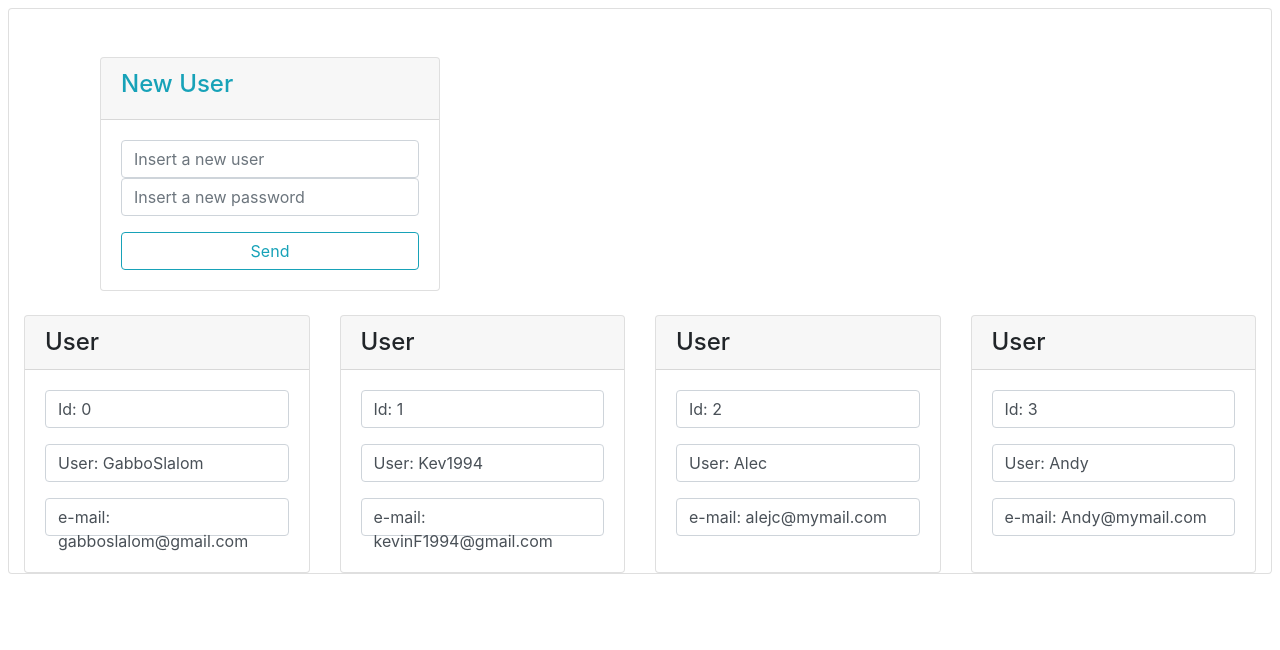
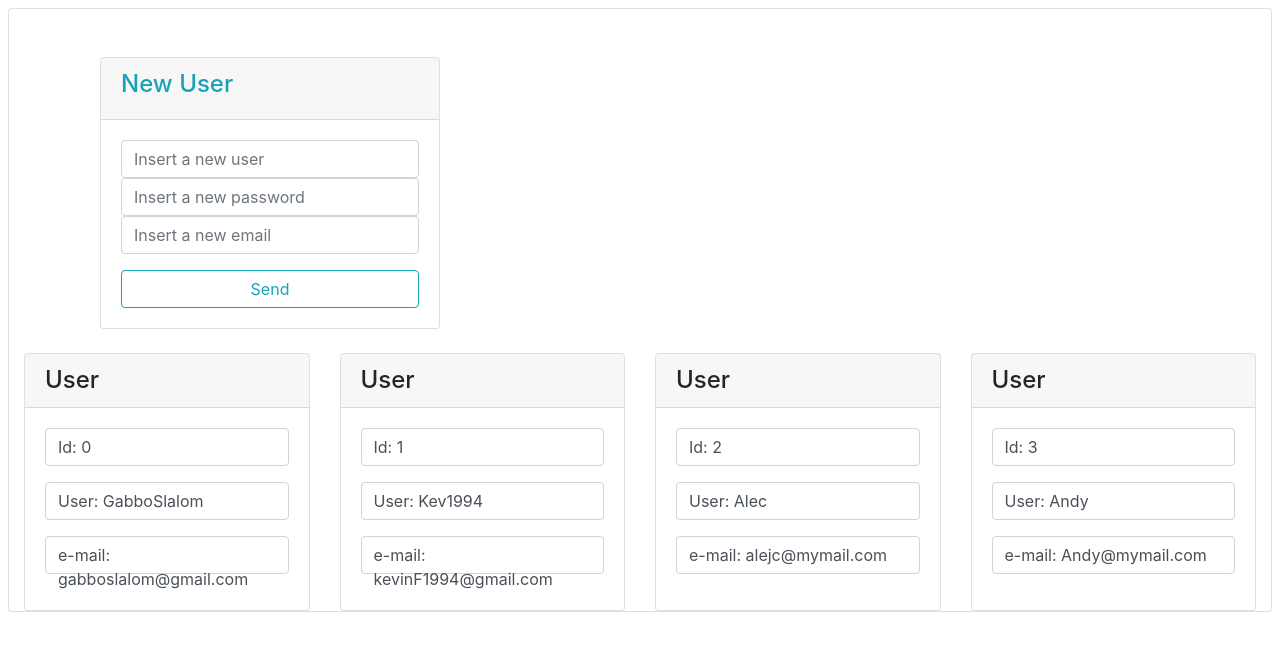
Before and after one commit to gabberger/ABM-Usuarios, a React (Create React App) app: page / in a window 1280 px wide. Shown: the top 650 px of the page. Built offline with nearby package versions, Linux system fonts and the light colour scheme.

Commit message:
agrego newuser desde form

```diff
--- a/src/App.js
+++ b/src/App.js
@@ -5,16 +5,34 @@ import User from './components/Users';
 import 'bootstrap/dist/css/bootstrap.css';
 import UsersJson from './Samples/Users.json';
 
+
+
+
+
 class App extends React.Component{
 
   state = {
     users: UsersJson
+  };
+
+  addUser = (user, pass, email) => {
+    console.log("Se generara un usuario");
+    const newUser = {
+      user: user,
+      pass: pass,
+      email: email,
+      id: this.state.users.length
+    }
+
+    this.setState({
+      users: [...this.state.users,newUser]
+    });
+
   }
 
   render(){
-
     return <div className="d-flex d-content-start flex-wrap">
-      <UserForm/>
+      <UserForm newuser={this.addUser}/>
       <User users={this.state.users}/>
     </div>
   }
--- a/src/components/UserForm.js
+++ b/src/components/UserForm.js
@@ -2,9 +2,19 @@ import React from 'react';
 import 'bootstrap/dist/css/bootstrap.css';
 
 
-class AltaUsuario extends React.Component{
+class UserForm extends React.Component{
+
+    onSubmit = (event) => {
+        event.preventDefault();
+        alert("Se dara de alta un nuevo usuario");
+        const user = document.getElementById("user").value;
+        const pass = document.getElementById("pass").value;
+        const email = document.getElementById("email").value;
+        this.props.newuser(user,pass,email)
+    }
 
     render(){
+
         return <div id="contenedor" className="container">
         <div className="col-md-4 mt-5 mb-3">
             <div className="card">
@@ -16,6 +26,7 @@ class AltaUsuario extends React.Component{
                 <div className="card-body">
                     <form
                         id="newUser"
+                        onSubmit={this.onSubmit}
                     >
                         <div className="form-group">
                             <input
@@ -29,6 +40,12 @@ class AltaUsuario extends React.Component{
                                 className="form-control"
                                 id="pass"
                                 placeholder="Insert a new password"
+                            >
+                            </input>
+                            <input
+                                className="form-control"
+                                id="email"
+                                placeholder="Insert a new email"
                             >
                             </input>
                         </div>
@@ -51,4 +68,4 @@ class AltaUsuario extends React.Component{
 
 
 
-export default AltaUsuario;
+export default UserForm;
```
